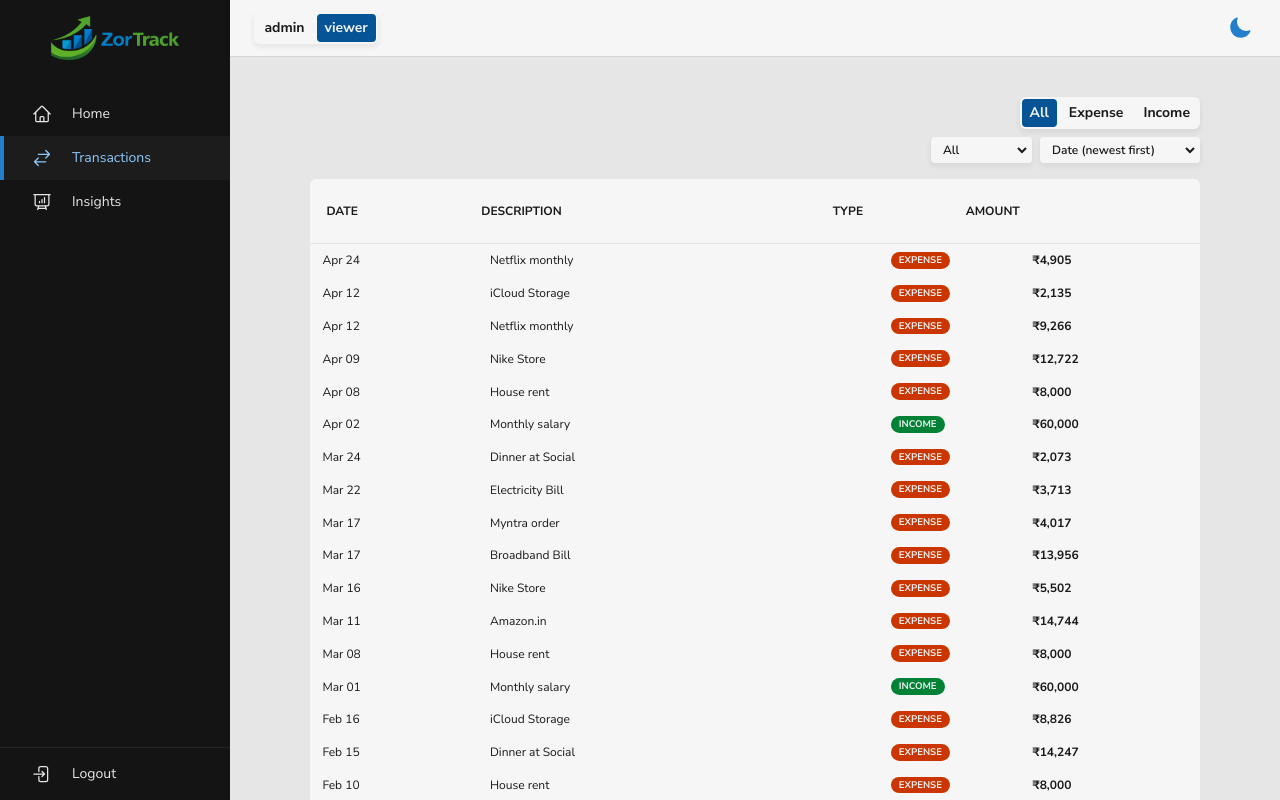
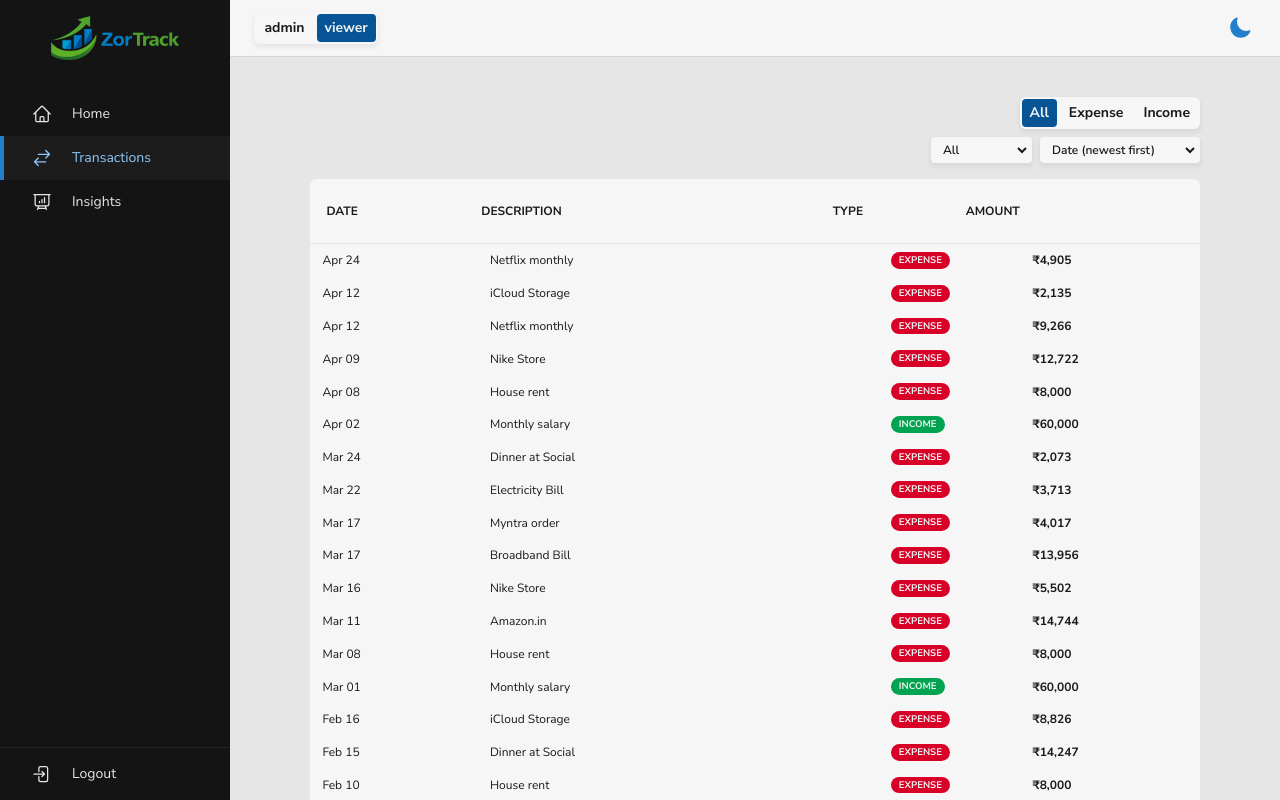
Before and after one commit to rishikesh-negi/fintracker-dashboard, a React (Vite) app: page /transactions in a window 1280 px wide. Built offline with nearby package versions, Linux system fonts and the light colour scheme.

Commit message:
Changed background color of tag

```diff
--- a/src/components/TransactionRow.tsx
+++ b/src/components/TransactionRow.tsx
@@ -19,7 +19,7 @@ export default function TransactionRow({ transaction, ...props }: RecentTransact
       <span className="text-xs">{description}</span>
       <Tag
         text={transactionType}
-        bgColor={`${transactionType === "expense" ? "bg-orange-700" : "bg-green-700"}`}
+        bgColor={`${transactionType === "expense" ? "bg-[#d90028]" : "bg-[#00a34f]"}`}
       />
       <span className="text-xs font-bold">{currencyFormatter.format(amount)}</span>
     </li>
```
